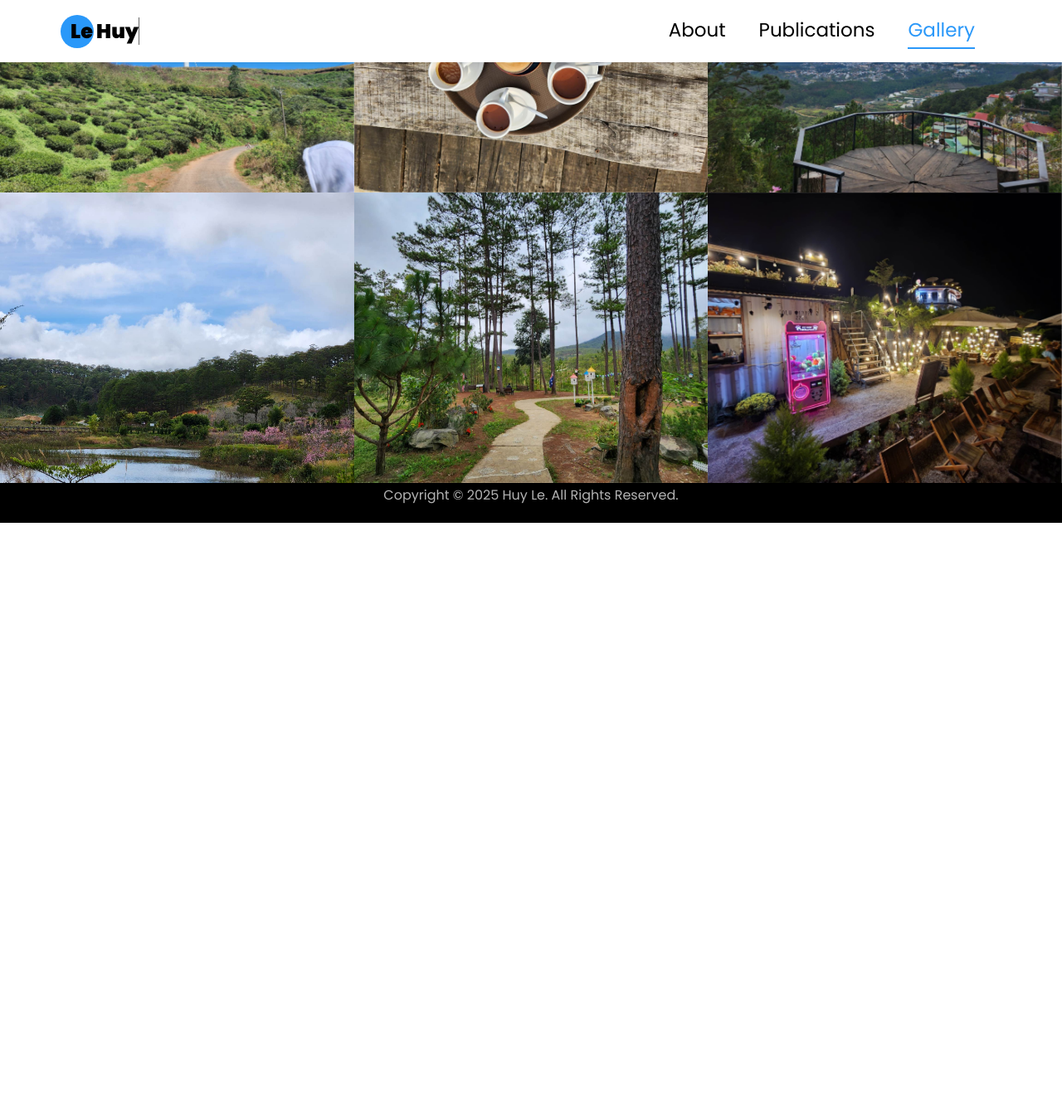
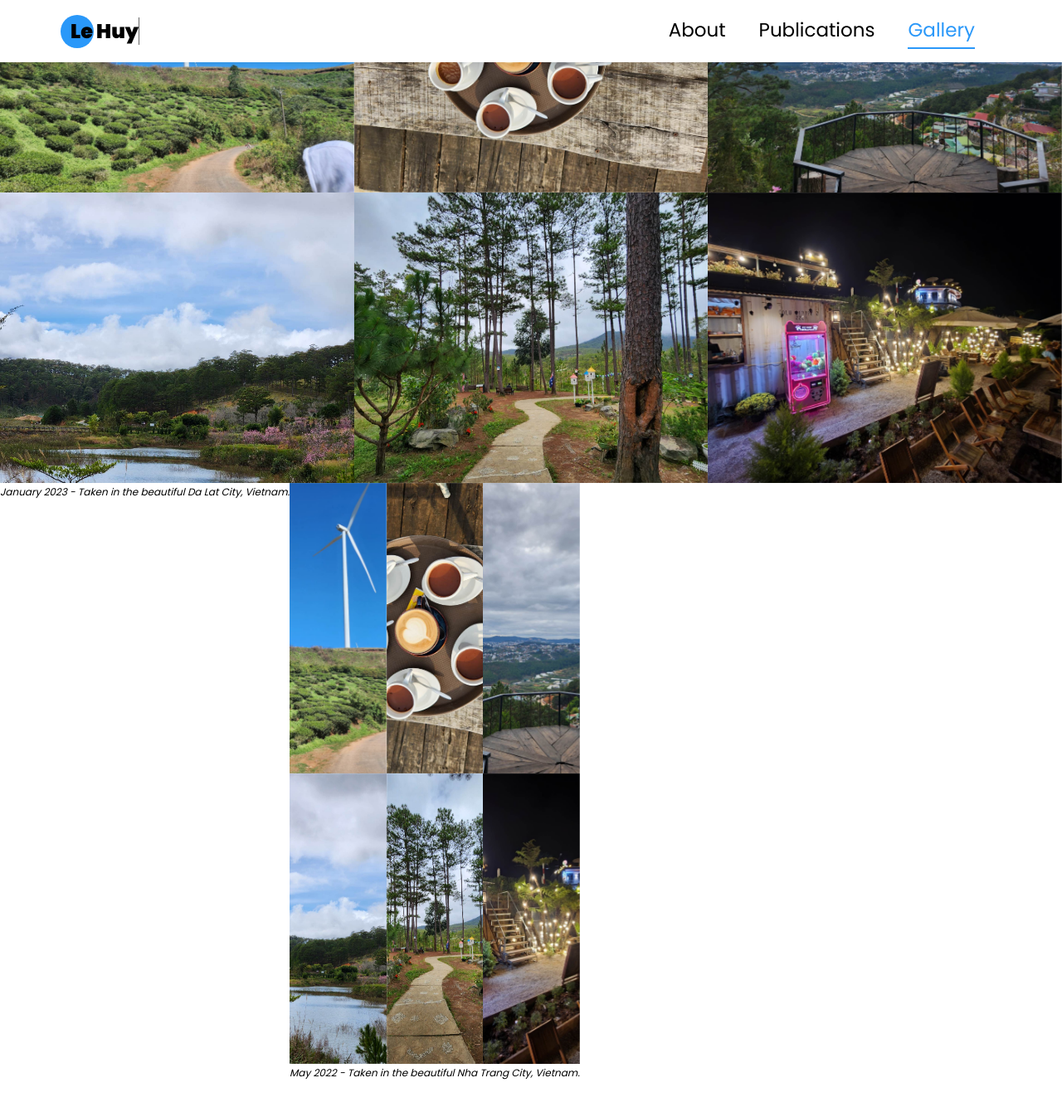
Before and after one commit to lehuy1611/lehuy1611.github.io, a Jekyll site: the page gallery.html, which Jekyll copies as it is, in a window 1280 px wide and 1400 px high, scrolled down 435 px. Shown: the top 1340 px of the window at 83% size. Built offline with Jekyll 4.4.1, drawn with Linux system fonts in a browser that asks for light colours; a style sheet for code colours, icons or effects is not loaded; before the commit the page ends 1065 px from its top, so only the background shows below that; grey boxes are pictures that could not be loaded.

Commit message:
update images

```diff
--- a/gallery.html
+++ b/gallery.html
@@ -97,6 +97,77 @@
 						style="background-image: url(images/dalat_6.jpg);">
 				</div>
 			</div>
+					<p style="color: #000; font-size: 12px; text-align: left;">
+				<i>January 2023 - Taken in the beautiful Da Lat City, Vietnam.</i>
+			</p>
+			<div class="row no-gutters">
+				<div class="col-md-4">
+					<div class="project img ftco-animate d-flex justify-content-center align-items-center"
+						style="background-image: url(images/dalat_5.jpg);">
+					</div>
+				</div>
+				<div class="col-md-4">
+					<div class="project img ftco-animate d-flex justify-content-center align-items-center"
+						style="background-image: url(images/dalat_1.jpg);">
+					</div>
+				</div>
+
+				<div class="col-md-4">
+					<div class="project img ftco-animate d-flex justify-content-center align-items-center"
+						style="background-image: url(images/dalat_2.jpg);">
+					</div>
+				</div>
+				<div class="col-md-4">
+					<div class="project img ftco-animate d-flex justify-content-center align-items-center"
+						style="background-image: url(images/dalat_3.jpg);">
+					</div>
+				</div>
+				<div class="col-md-4">
+					<div class="project img ftco-animate d-flex justify-content-center align-items-center"
+						style="background-image: url(images/dalat_4.jpg);">
+					</div>
+				</div>
+				<div class="col-md-4">
+					<div class="project img ftco-animate d-flex justify-content-center align-items-center"
+						style="background-image: url(images/dalat_6.jpg);">
+				</div>
+			</div>
+
+			<p style="color: #000; font-size: 12px; text-align: left;">
+				<i>May 2022 - Taken in the beautiful Nha Trang City, Vietnam.</i>
+			</p>
+			<div class="row no-gutters">
+				<div class="col-md-4">
+					<div class="project img ftco-animate d-flex justify-content-center align-items-center"
+						style="background-image: url(images/nhatrang/nhatrang_5.jpg);">
+					</div>
+				</div>
+				<div class="col-md-4">
+					<div class="project img ftco-animate d-flex justify-content-center align-items-center"
+						style="background-image: url(images/nhatrang/nhatrang_1.jpg);">
+					</div>
+				</div>
+
+				<div class="col-md-4">
+					<div class="project img ftco-animate d-flex justify-content-center align-items-center"
+						style="background-image: url(images/nhatrang/nhatrang_2.jpg);">
+					</div>
+				</div>
+				<div class="col-md-4">
+					<div class="project img ftco-animate d-flex justify-content-center align-items-center"
+						style="background-image: url(images/nhatrang/nhatrang_3.jpg);">
+					</div>
+				</div>
+				<div class="col-md-4">
+					<div class="project img ftco-animate d-flex justify-content-center align-items-center"
+						style="background-image: url(images/nhatrang/nhatrang_4.jpg);">
+					</div>
+				</div>
+				<div class="col-md-4">
+					<div class="project img ftco-animate d-flex justify-content-center align-items-center"
+						style="background-image: url(images/nhatrang/nhatrang_6.jpg);">
+				</div>
+			</div>
 		</div>
 	</section>
 
```
Also changed, not shown: images/nhatrang/nhatrang_1.jpg (added), images/nhatrang/nhatrang_3.jpg (added), images/nhatrang/nhatrang_6.jpg (added), 5 other files.
